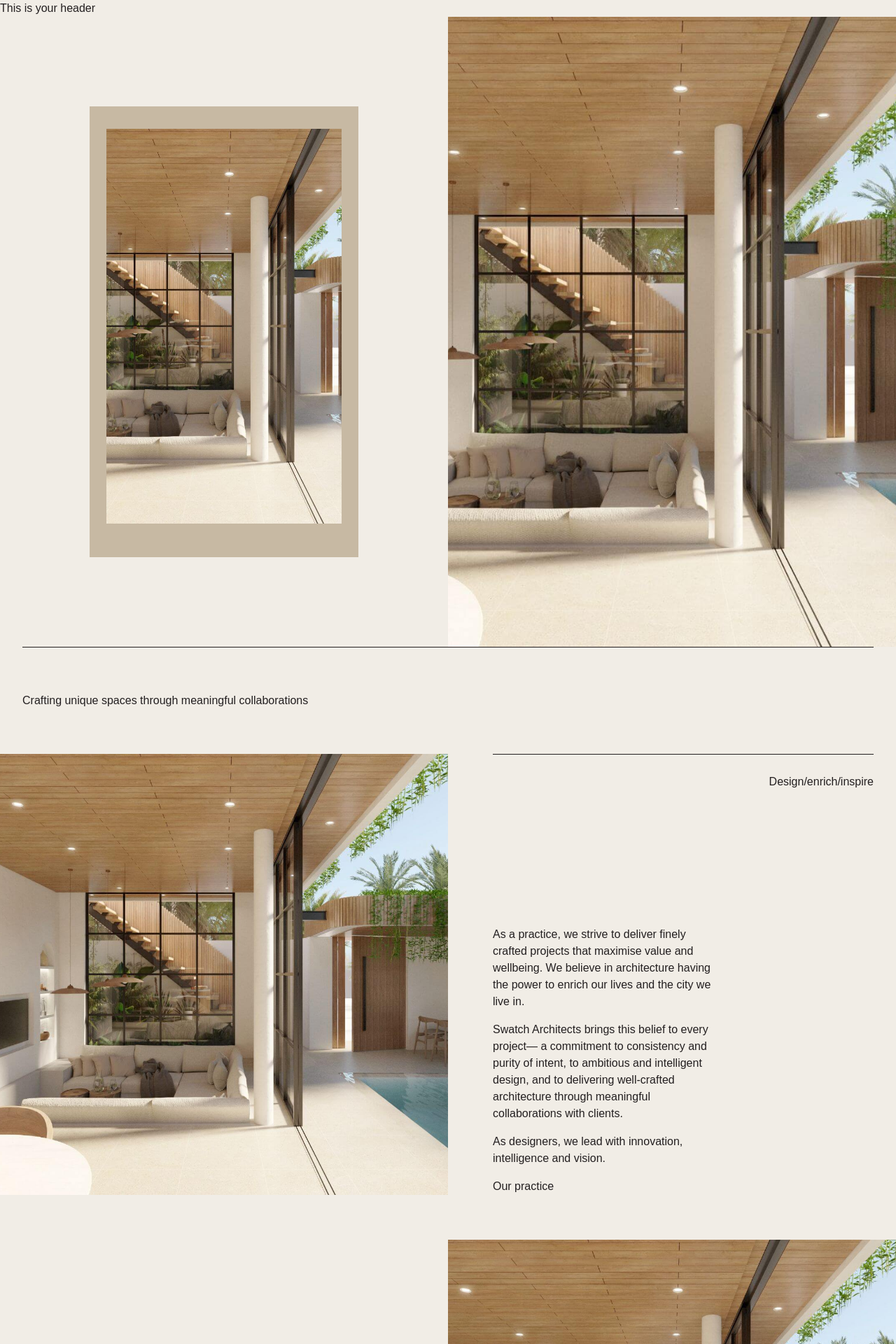
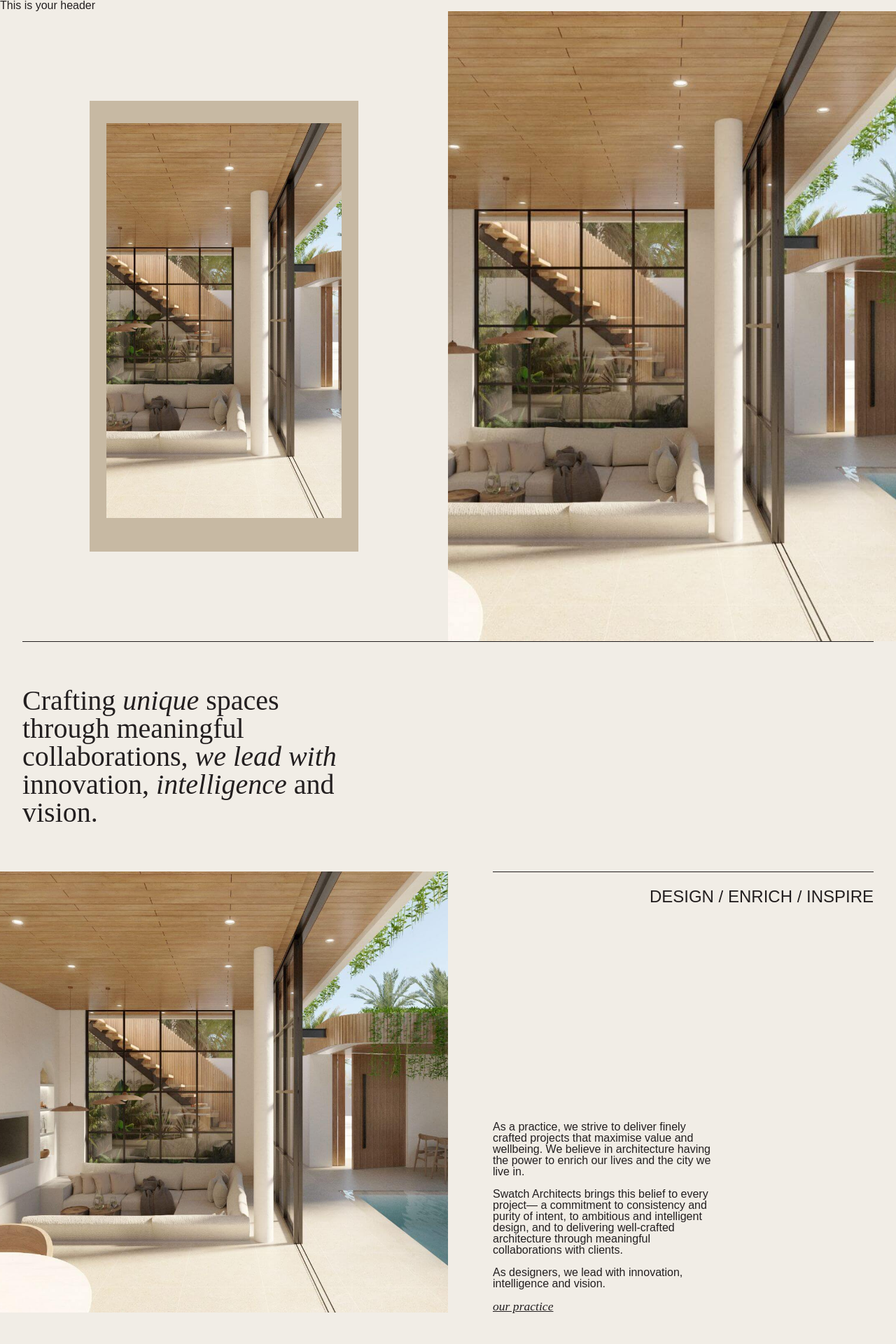
Before and after one commit to isabelleabbey/swatch-bali, a Jekyll site: the page built from index.html, in a window 1280 px wide. Shown: the top 1920 px of the page at 70% size. Built offline with Jekyll 4.4.1, drawn with Linux system fonts in a browser that asks for light colours; nearby versions of some CDN libraries; some web fonts are replaced.

Commit message:
styling about

```diff
--- a/assets/css/style.css
+++ b/assets/css/style.css
@@ -32,7 +32,7 @@ html,
   -moz-tab-size: 4; /* 3 */
   -o-tab-size: 4;
      tab-size: 4; /* 3 */
-  font-family: Montserrat, sans-serif; /* 4 */
+  font-family: brandon-grotesque, sans-serif; /* 4 */
   font-feature-settings: normal; /* 5 */
   font-variation-settings: normal; /* 6 */
   -webkit-tap-highlight-color: transparent; /* 7 */
@@ -332,8 +332,9 @@ html {
 body {
   --tw-bg-opacity: 1;
   background-color: rgb(241 237 230 / var(--tw-bg-opacity));
-  font-family: Montserrat, sans-serif;
+  font-family: brandon-grotesque, sans-serif;
   font-weight: 300;
+  line-height: 1em;
   --tw-text-opacity: 1;
   color: rgb(35 31 32 / var(--tw-text-opacity));
   -webkit-font-smoothing: antialiased;
@@ -345,6 +346,46 @@ p {
 p:last-child {
   margin-bottom: 0px;
 }
+@font-face {
+        font-family: "brandon-grotesque";
+        src: url("https://use.typekit.net/af/1281a1/000000000000000077359ded/30/l?primer=7cdcb44be4a7db8877ffa5c0007b8dd865b3bbc383831fe2ea177f62257a9191&fvd=n3&v=3") format("woff2"),
+             url("https://use.typekit.net/af/1281a1/000000000000000077359ded/30/d?primer=7cdcb44be4a7db8877ffa5c0007b8dd865b3bbc383831fe2ea177f62257a9191&fvd=n3&v=3") format("woff"),
+             url("https://use.typekit.net/af/1281a1/000000000000000077359ded/30/a?primer=7cdcb44be4a7db8877ffa5c0007b8dd865b3bbc383831fe2ea177f62257a9191&fvd=n3&v=3") format("opentype");
+        font-display: auto;
+        font-style: normal;
+        font-weight: 300;
+        font-stretch: normal;
+    }
+@font-face {
+        font-family: "meno-banner";
+        src: url("https://use.typekit.net/af/de021d/00000000000000003b9af036/27/l?subset_id=2&fvd=i3&v=3") format("woff2"),
+             url("https://use.typekit.net/af/de021d/00000000000000003b9af036/27/d?subset_id=2&fvd=i3&v=3") format("woff"),
+             url("https://use.typekit.net/af/de021d/00000000000000003b9af036/27/a?subset_id=2&fvd=i3&v=3") format("opentype");
+        font-display: auto;
+        font-style: italic;
+        font-weight: 300;
+        font-stretch: normal;
+    }
+@font-face {
+        font-family: "meno-banner";
+        src: url("https://use.typekit.net/af/624f00/00000000000000003b9af037/27/l?primer=7cdcb44be4a7db8877ffa5c0007b8dd865b3bbc383831fe2ea177f62257a9191&fvd=n3&v=3") format("woff2"),
+             url("https://use.typekit.net/af/624f00/00000000000000003b9af037/27/d?primer=7cdcb44be4a7db8877ffa5c0007b8dd865b3bbc383831fe2ea177f62257a9191&fvd=n3&v=3") format("woff"),
+             url("https://use.typekit.net/af/624f00/00000000000000003b9af037/27/a?primer=7cdcb44be4a7db8877ffa5c0007b8dd865b3bbc383831fe2ea177f62257a9191&fvd=n3&v=3") format("opentype");
+        font-display: auto;
+        font-style: normal;
+        font-weight: 300;
+        font-stretch: normal;
+    }
+@font-face {
+        font-family: "monotype-grotesque";
+        src: url("https://use.typekit.net/af/fc14c5/00000000000000007735bb85/30/l?primer=7cdcb44be4a7db8877ffa5c0007b8dd865b3bbc383831fe2ea177f62257a9191&fvd=n3&v=3") format("woff2"),
+             url("https://use.typekit.net/af/fc14c5/00000000000000007735bb85/30/d?primer=7cdcb44be4a7db8877ffa5c0007b8dd865b3bbc383831fe2ea177f62257a9191&fvd=n3&v=3") format("woff"),
+             url("https://use.typekit.net/af/fc14c5/00000000000000007735bb85/30/a?primer=7cdcb44be4a7db8877ffa5c0007b8dd865b3bbc383831fe2ea177f62257a9191&fvd=n3&v=3") format("opentype");
+        font-display: auto;
+        font-style: normal;
+        font-weight: 300;
+        font-stretch: normal;
+    }
 *, ::before, ::after {
   --tw-border-spacing-x: 0;
   --tw-border-spacing-y: 0;
@@ -451,14 +492,13 @@ p:last-child {
   --tw-contain-paint:  ;
   --tw-contain-style:  ;
 }
-.list-project {
-  display: flex;
-  justify-content: space-between;
-  border-bottom-width: 1px;
-  --tw-border-opacity: 1;
-  border-color: rgb(35 31 32 / var(--tw-border-opacity));
-  padding-top: 2rem;
-  padding-bottom: 2rem;
+/* Buttons */
+.link {
+  font-family: meno-banner, serif;
+  font-size: 1.1rem;
+  text-transform: lowercase;
+  font-style: italic;
+  text-decoration-line: underline;
 }
 /* Images */
 .bg-image-style {
@@ -475,6 +515,16 @@ p:last-child {
   box-shadow: var(--tw-ring-offset-shadow), var(--tw-ring-shadow), var(--tw-shadow, 0 0 #0000);
   --tw-ring-opacity: 1;
   --tw-ring-color: rgb(199 185 163 / var(--tw-ring-opacity));
+}
+/* Typography */
+.subtitle {
+  font-size: 1.5rem;
+  text-transform: uppercase;
+}
+.serif-lg {
+  font-family: meno-banner, serif;
+  font-size: 2.5rem;
+  line-height: 1em;
 }
 .fixed {
   position: fixed;
@@ -508,11 +558,17 @@ p:last-child {
 .mb-8 {
   margin-bottom: 2rem;
 }
+.ml-16 {
+  margin-left: 4rem;
+}
 .ml-4 {
   margin-left: 1rem;
 }
 .ml-8 {
   margin-left: 2rem;
+}
+.mr-16 {
+  margin-right: 4rem;
 }
 .mr-8 {
   margin-right: 2rem;
@@ -522,15 +578,6 @@ p:last-child {
 }
 .mt-auto {
   margin-top: auto;
-}
-.ml-12 {
-  margin-left: 3rem;
-}
-.ml-16 {
-  margin-left: 4rem;
-}
-.mr-16 {
-  margin-right: 4rem;
 }
 .block {
   display: block;
@@ -556,14 +603,11 @@ p:last-child {
 .max-h-\[100vh\] {
   max-height: 100vh;
 }
-.min-h-\[60vh\] {
-  min-height: 60vh;
-}
 .min-h-\[70vh\] {
   min-height: 70vh;
 }
-.w-\[50\%\] {
-  width: 50%;
+.w-\[40\%\] {
+  width: 40%;
 }
 .w-\[60\%\] {
   width: 60%;
@@ -609,9 +653,6 @@ p:last-child {
 }
 .justify-items-center {
   justify-items: center;
-}
-.gap-12 {
-  gap: 3rem;
 }
 .gap-4 {
   gap: 1rem;
@@ -664,27 +705,26 @@ p:last-child {
 .p-2 {
   padding: 0.5rem;
 }
+.p-4 {
+  padding: 1rem;
+}
 .p-5p {
   padding: 5%;
-}
-.p-4 {
-  padding: 1rem;
 }
 .px-8 {
   padding-left: 2rem;
   padding-right: 2rem;
 }
+.py-2 {
+  padding-top: 0.5rem;
+  padding-bottom: 0.5rem;
+}
 .py-5p {
   padding-top: 5%;
   padding-bottom: 5%;
 }
-.py-8 {
-  padding-top: 2rem;
-  padding-bottom: 2rem;
-}
-.py-2 {
-  padding-top: 0.5rem;
-  padding-bottom: 0.5rem;
+.pb-10p {
+  padding-bottom: 10%;
 }
 .pb-12 {
   padding-bottom: 3rem;
@@ -694,9 +734,6 @@ p:last-child {
 }
 .pt-5p {
   padding-top: 5%;
-}
-.pb-10p {
-  padding-bottom: 10%;
 }
 .text-center {
   text-align: center;
@@ -713,12 +750,17 @@ p:last-child {
   line-height: 1.75rem;
 }
 
+/* ----------- Import Typekit -----*/
+@import url("https://p.typekit.net/p.css?s=1&k=fqs6nnq&ht=tk&f=10300.32464.32465.39466&a=31597912&app=typekit&e=css");
 
 /* ----------- Default Styles to apply to the whole project  --------- */
 
-
 /* ----------- ADDITIONAL COMPONENTS  --------- */
 
+/* Font Classes */
+.tk-brandon-grotesque { font-family: "brandon-grotesque", sans-serif; }
+.tk-meno-banner { font-family: "meno-banner", serif; }
+.tk-monotype-grotesque { font-family: "monotype-grotesque", sans-serif; }
 @media (min-width: 768px) {
   .md\:w-\[40\%\] {
     width: 40%;
--- a/index.html
+++ b/index.html
@@ -55,7 +55,7 @@ seo:
 <!-- About Section -->
 <section class="pb-5p">
   <div class="py-5p mx-8 border-t border-dark">
-    <h2 class="w-[50%]">Crafting unique spaces through meaningful collaborations</h2>
+    <h2 class="w-[40%] serif-lg">Crafting <em>unique</em> spaces through meaningful collaborations, <em>we lead with</em> innovation, <em>intelligence</em> and vision.</h2>
   </div>
 
   <!-- Image and Text Container -->
@@ -66,13 +66,13 @@ seo:
 
     <!-- Text -->
     <div class="flex-1 flex flex-col justify-between ml-16 mr-8 border-t border-dark">
-      <p class="pt-5p text-right">Design/enrich/inspire</p>
+      <p class="pt-5p text-right subtitle">Design / enrich / inspire</p>
       <div class="flex justify-start self-end">
         <div class="w-[60%]">
           <p>As a practice, we strive to deliver finely crafted projects that maximise value and wellbeing. We believe in architecture having the power to enrich our lives and the city we live in.</p>
           <p>Swatch Architects brings this belief to every project— a commitment to consistency and purity of intent, to ambitious and intelligent design, and to delivering well-crafted architecture through meaningful collaborations with clients.</p>
           <p>As designers, we lead with innovation, intelligence and vision.</p>
-          <a href="#">Our practice</a>
+          <a href="#" class="link">Our practice</a>
         </div>
       </div>
     </div>
--- a/tailwind.config.js
+++ b/tailwind.config.js
@@ -8,8 +8,8 @@ module.exports = {
     ],
     theme: {
       fontFamily: {
-        sans: ['Montserrat', 'sans-serif'],
-        serif: ['Italiana', 'serif'],
+        sans: ['brandon-grotesque', 'sans-serif'],
+        serif: ['meno-banner', 'serif'],
       },
       extend: {
         spacing: {
@@ -32,6 +32,7 @@ module.exports = {
         },
         colors: {
           'dark': '#231F20',
+          'medium': '#E5E0D3',
           'light': '#F1EDE6',
           'main': '#C7B9A3',
           'feature': '#C98665',
```
Also changed, not shown: style.css (+67 -3 lines).
